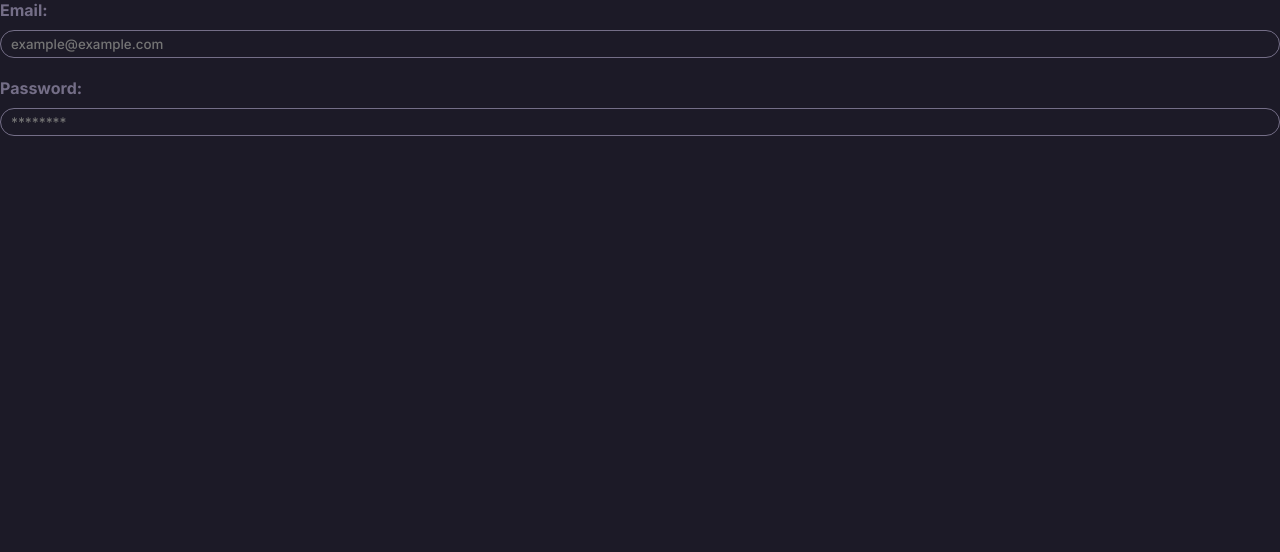
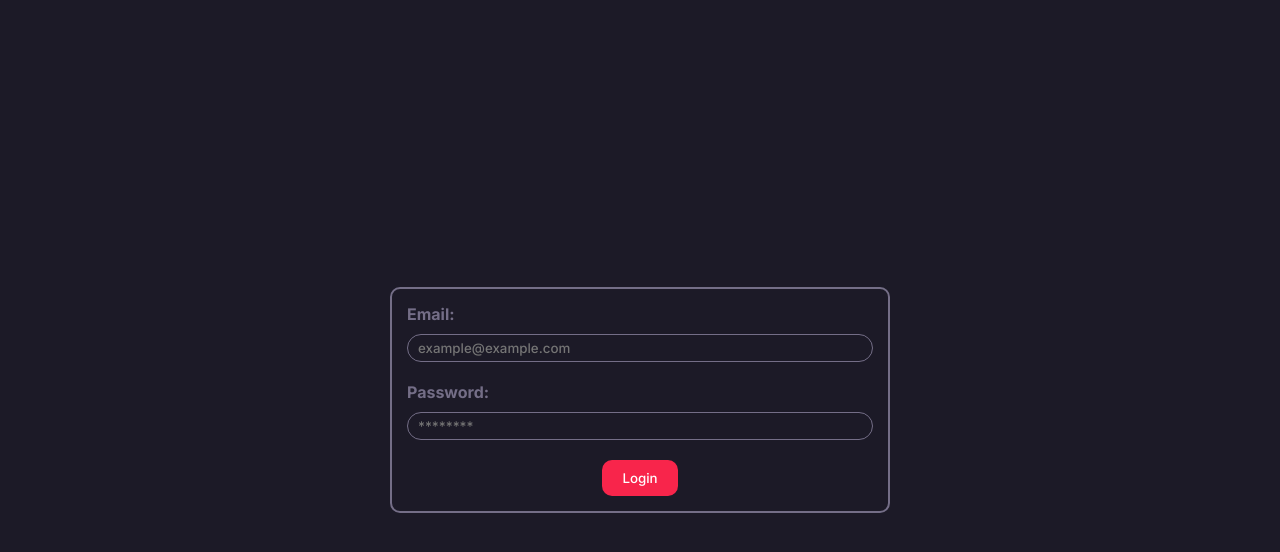
Before and after one commit to eduardodias2/CS-IA-2, a React (Vite) app: page / in a window 1280 px wide. Shown: the top 552 px of the page. Built offline with nearby package versions, Linux system fonts and the light colour scheme; a web font is replaced by a local one.

Commit message:
2nd commit

```diff
--- a/package.json
+++ b/package.json
@@ -9,6 +9,7 @@
     "preview": "vite preview"
   },
   "dependencies": {
+    "formik": "^2.2.9",
     "react": "^18.2.0",
     "react-dom": "^18.2.0",
     "react-router-dom": "^6.9.0",
--- a/src/Pages/Login/index.jsx
+++ b/src/Pages/Login/index.jsx
@@ -1,11 +1,15 @@
+import { Button } from '../../components/Button';
 import { Input } from '../../components/Input';
 import {Container} from './styles'
 
 export function Login () {
   return (
     <Container>
+      <form action="" id="login-form">
     <Input label="Email: " type="email" placeholder="example@example.com" name="email" autocomplete="email" id="user-email"/>
     <Input label="Password: " type="password" placeholder="********" name="password" autocomplete="password" id="user-password"/>
+    <Button type="submit" form="login-form" name="user-submit" text="Login"></Button>
+    </form>
     </Container>
   );
 }
--- a/src/Pages/Login/styles.js
+++ b/src/Pages/Login/styles.js
@@ -1,5 +1,20 @@
 import styled from "styled-components"
 
 export const Container = styled.div`
+    display: flex;
+    justify-content: center;
+    align-items: center;
+    height: 100vh;
+    width: 100vw;
+    form {
+        display: flex;
+        flex-direction: column;
+        justify-content: center;
+        border: 2px solid ${({theme}) => theme.COLORS.BACKGROUND_500};
+        border-radius: 1rem;
+        padding: 1.5rem;
+        width: 50rem;
+        text-align: center;
+    }
 
 `
--- /dev/null
+++ b/src/components/Button/index.jsx
@@ -0,0 +1,9 @@
+import { Container } from "./styles";
+
+export function Button ({form, type, name, text}) {
+    return (
+        <Container>
+            <button form={form} type={type} name={name}>{text}</button>
+        </Container>
+    )
+}
--- /dev/null
+++ b/src/components/Button/styles.js
@@ -0,0 +1,11 @@
+import styled from "styled-components";
+
+export const Container = styled.div`
+    button {
+        background-color: ${({theme}) => theme.COLORS.BACKGROUND_E_700};
+        padding: 1rem 2rem;
+        border: none;
+        color: ${({theme})=> theme.COLORS.FONT_300};
+        border-radius: 1rem;
+    }
+`
--- a/src/styles/themes.js
+++ b/src/styles/themes.js
@@ -3,8 +3,9 @@
     BACKGROUND_900: "#1C1A27",
     BACKGROUND_700: "#322E40",
     BACKGROUND_500: "#746E87",
+    BACKGROUND_E_700: "#F8254B",
 
-    FONT_300: "#FFFFF",
+    FONT_300: "#FFFF",
     FONT_200: "#746E87",
     FONT_100: "#A6A6A6",
   }
```
Also changed, not shown: 1 other file (tests, documents, lock files or other folders).
